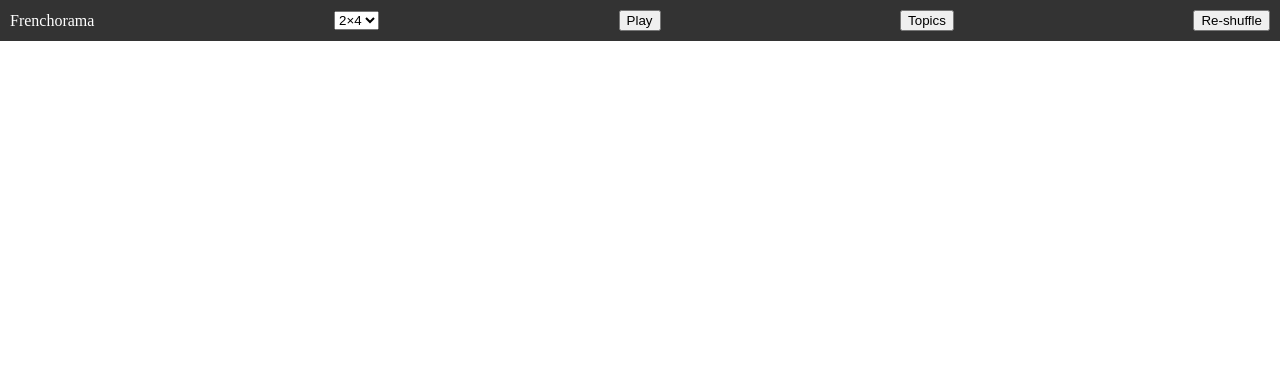
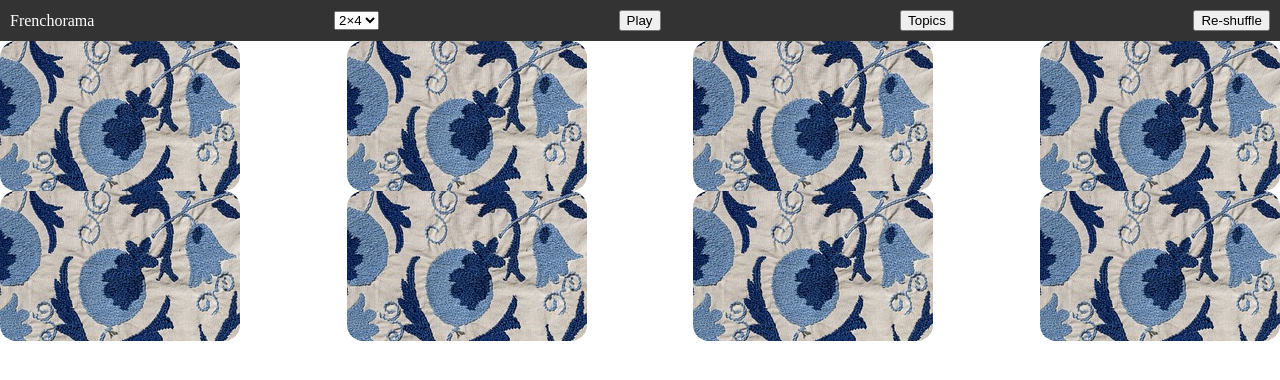
Before and after one commit to DavidCarG/Frenchorama, a plain HTML site: page index.html in a window 1280 px wide. Both pictures are taken after a click on the button "Play". Drawn offline with Linux system fonts and the light colour scheme.

Commit message:
Give the cards a background image

```diff
--- a/style.css
+++ b/style.css
@@ -61,7 +61,7 @@ header {
   }
 
   .card-front{
-    background-image: url();
+    background-image: url(./img/carpet-pattern.jpg);
   }
 
   .card-back{
```
